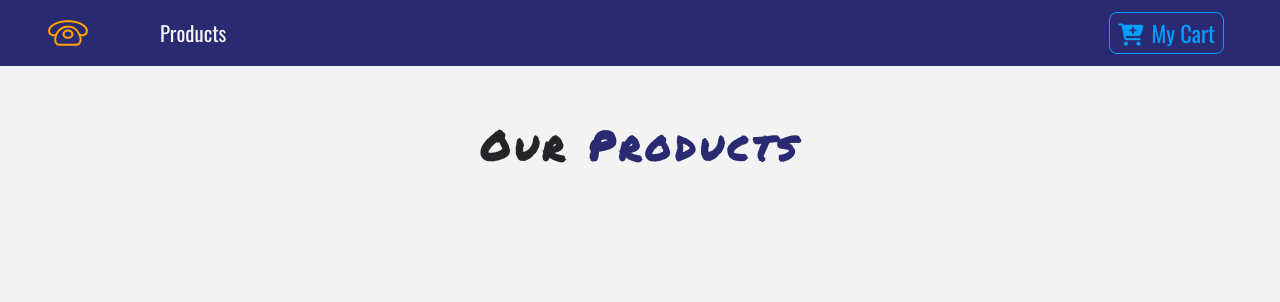
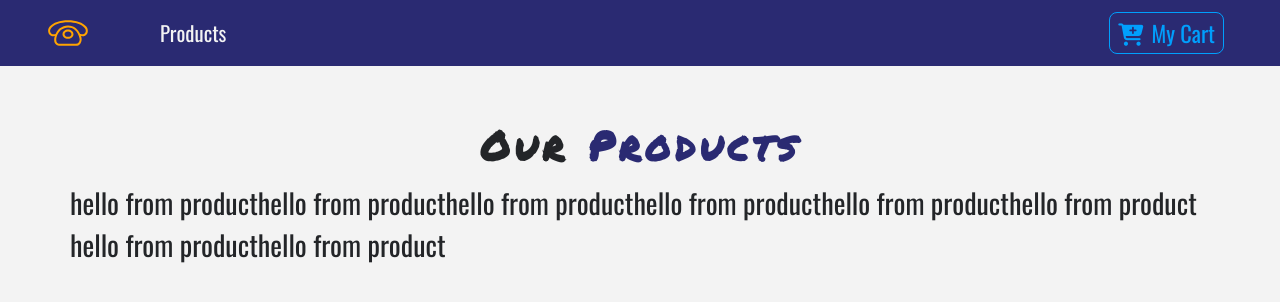
Before and after one commit to PawelRzeszutek/first_project, a React (Create React App) app: page / in a window 1280 px wide. Shown: the top 302 px of the page. Built offline with nearby package versions, Linux system fonts and the light colour scheme.

Commit message:
Made contex.js andin file ProductsList.js work ends

```diff
--- a/src/components/ProductList.js
+++ b/src/components/ProductList.js
@@ -1,21 +1,28 @@
 import React, { Component } from 'react'
 import Product from './Product';
-import Title from './Title'
+import Title from './Title';
+import {ProductConsumer} from '../context';
+
 export default class ProductList extends Component {
-    state={
-        products:[]
-    }
     render() {
         return (
         <React.Fragment>
             <div className="py-5">
                 <div className="container">
                     <Title name="our" title="products"/>
-                    <div className="row"/>
+
+                    <div className="row">
+                    <ProductConsumer>
+                      {(value)=>{
+                       return value.products.map( product =>{
+                        return <Product key={product.id} product={product}/>;
+                       })
+                      }}
+                    </ProductConsumer>
+                    </div>
                 </div>
             </div>
             </React.Fragment>
-            //<Product/>
         );
     }
 }
--- /dev/null
+++ b/src/context.js
@@ -0,0 +1,38 @@
+import React, { Component } from 'react'
+import {storeProducts, detailProduct} from './data';
+
+const ProductContext = React.createContext();
+//Provider
+//Consumer
+
+
+ class ProductProvider extends Component {
+     state ={
+        products:storeProducts,
+        detailProduct:detailProduct
+     }
+     handleDetail = () =>{
+     console.log('hello from detail')
+     }
+
+     addToCart = () =>{
+     console.log('hello from add to cart')
+     }
+    render() {
+        return (
+            <ProductContext.Provider
+                value={{
+                    ...this.state,
+                    handleDetail:this.handleDetail,
+                    addToCart:this.addToCart
+                }}
+            >
+             {this.props.children}
+            </ProductContext.Provider>
+        )
+    }
+}
+
+const ProductConsumer = ProductContext.Consumer;
+
+export {ProductProvider, ProductConsumer};
--- a/src/data.js
+++ b/src/data.js
@@ -1,7 +1,3 @@
-/*
-https://www.iconfinder.com/icons/1243689/call_phone_icon
-Creative Commons (Attribution 3.0 Unported);
-https://www.iconfinder.com/Makoto_msk */
 
 export const storeProducts = [
   {
--- a/src/index.js
+++ b/src/index.js
@@ -3,12 +3,15 @@
 import './index.css';
 import App from './App';
 import {BrowserRouter as Router} from 'react-router-dom';
+import {ProductProvider} from './context';
 import * as serviceWorker from './serviceWorker';
 
 ReactDOM.render(
-<Router>
-  <App />
-</Router>,
+ <ProductProvider>
+  <Router>
+    <App />
+  </Router>
+ </ProductProvider> ,
  document.getElementById('root'));
 
 // If you want your app to work offline and load faster, you can change
```
